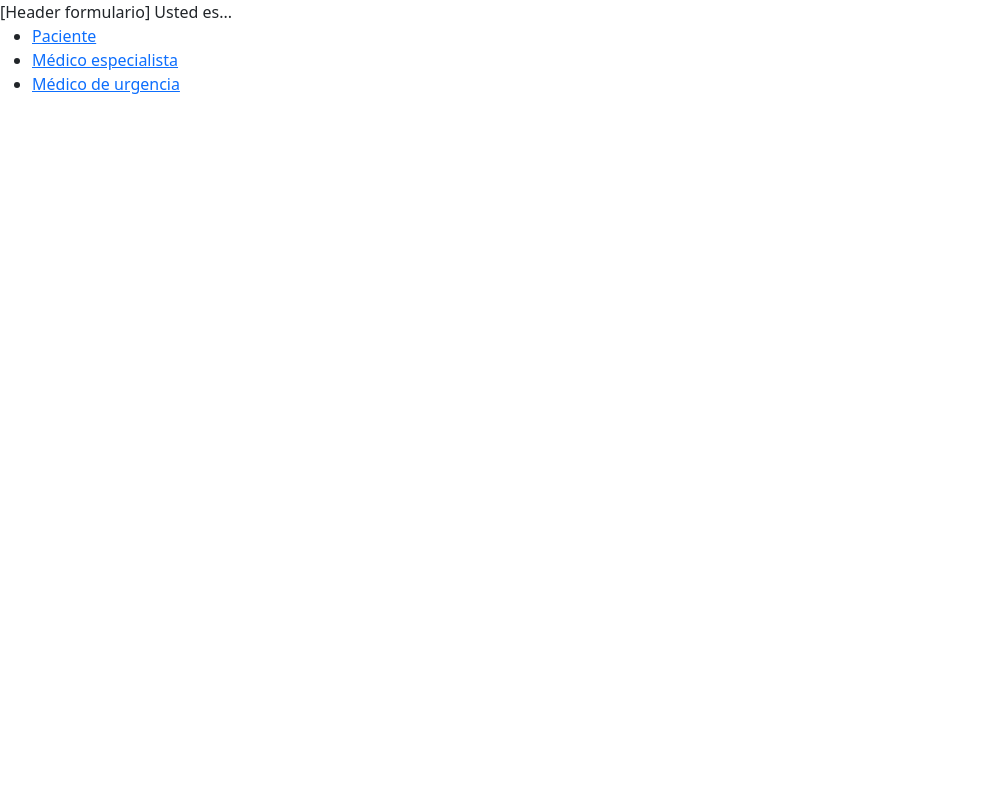
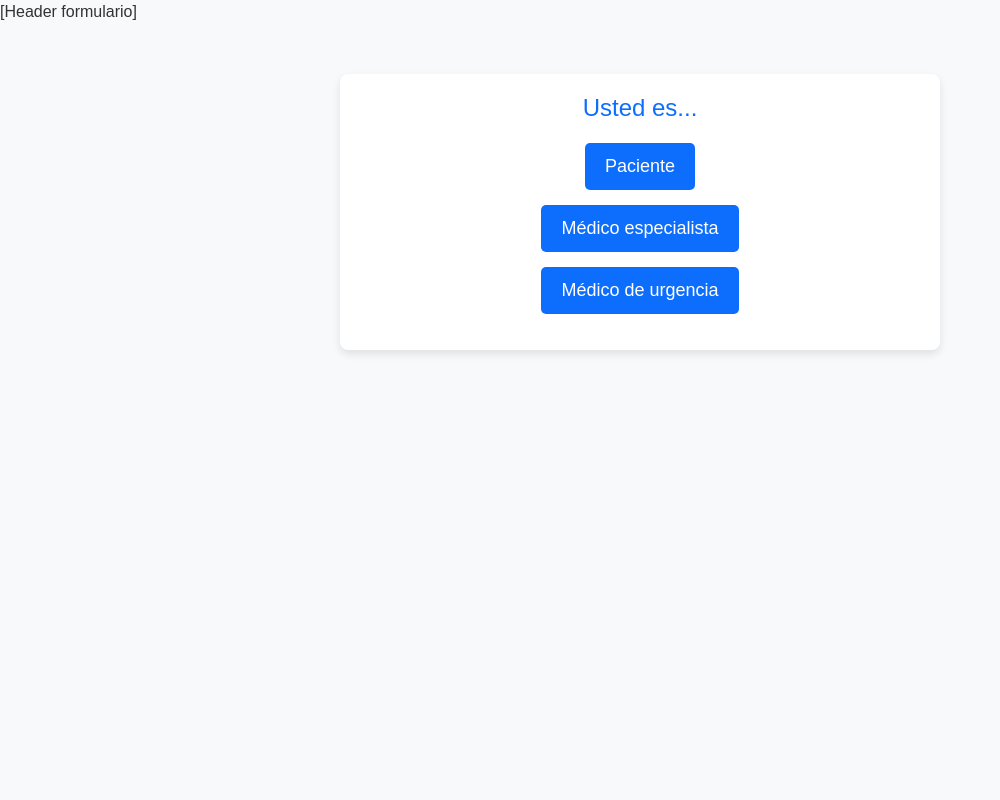
Before and after one commit to hsanzg/marato-2024, a FastAPI app: page / in a window 1280 px wide. Shown: the whole page, without its empty margins (0-1000 px from the left). Run offline with FastAPI, Linux system fonts and the light colour scheme.

Commit message:
Updated Style (first idea)

```diff
--- a/Backend/templates/index.html
+++ b/Backend/templates/index.html
@@ -1,10 +1,59 @@
 {% include 'header_con_todo.html' %}
-Usted es...
 
-<ul>
-<li><a href="/paciente/1">Paciente</a></li>
-<li><a href="/leerqr?destino=especialista">Médico especialista</a></li>
-<li><a href="/leerqr?destino=urgencia">Médico de urgencia</a></li>
-</ul>
+<style>
+    body {
+        font-family: 'Arial', sans-serif;
+        background-color: #f8f9fa; /* Light gray for a hospital-like background */
+        color: #333; /* Neutral text color */
+        margin: 0;
+        padding: 0;
+    }
+    .menu-container {
+        max-width: 600px;
+        margin: 50px auto; /* Centered on the page */
+        background-color: #ffffff; /* White card-style background */
+        border-radius: 8px;
+        box-shadow: 0 4px 8px rgba(0, 0, 0, 0.1); /* Subtle shadow for depth */
+        padding: 20px;
+        text-align: center;
+    }
+    .menu-container h1 {
+        color: #0d6efd; /* Cyan blue for medical tone */
+        font-size: 24px;
+        margin-bottom: 20px;
+    }
+    .menu-container ul {
+        list-style: none;
+        padding: 0;
+    }
+    .menu-container li {
+        margin: 15px 0;
+    }
+    .menu-container a {
+        text-decoration: none;
+        font-size: 18px;
+        color: #ffffff;
+        background-color: #0d6efd; /* Cyan blue button */
+        padding: 10px 20px;
+        border-radius: 5px;
+        display: inline-block;
+        transition: background-color 0.3s;
+    }
+    .menu-container a:hover {
+        background-color: #0b5ed7; /* Slightly darker cyan blue on hover */
+    }
+    .menu-container a:active {
+        background-color: #084298; /* Darker blue on click */
+    }
+</style>
+
+<div class="menu-container">
+    <h1>Usted es...</h1>
+    <ul>
+        <li><a href="/paciente/1">Paciente</a></li>
+        <li><a href="/leerqr?destino=especialista">Médico especialista</a></li>
+        <li><a href="/leerqr?destino=urgencia">Médico de urgencia</a></li>
+    </ul>
+</div>
 
 {% include 'footer_con_todo.html' %}
```
